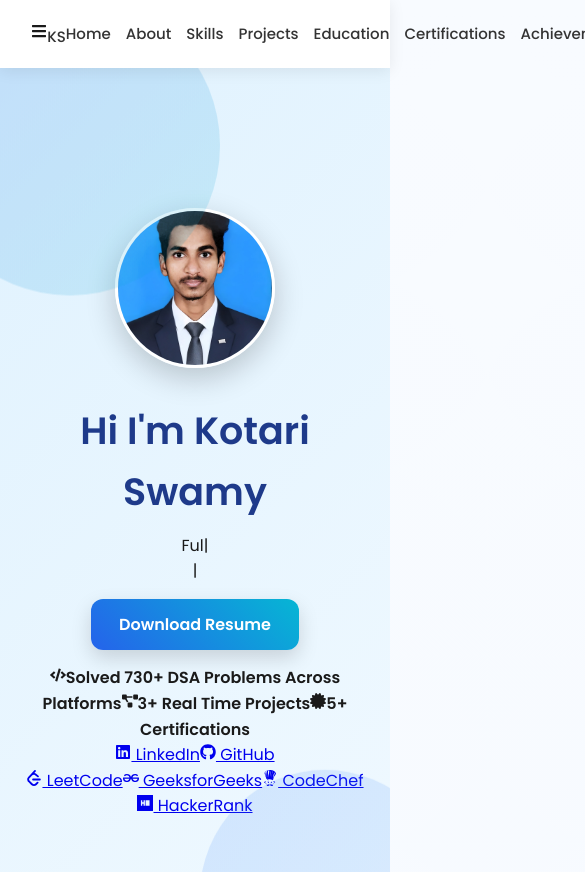
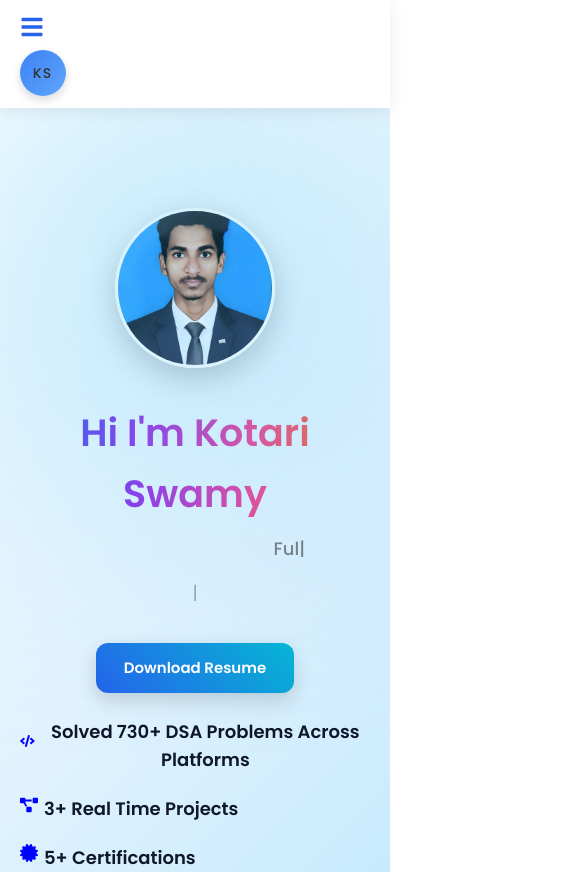
Before and after one commit to Swamy85/swamy-portfolio, a React (Create React App) app: page / in a window 390 px wide. Shown: the top 872 px of the page, 585 px wide, since content can reach past the window. Built offline with nearby package versions, Linux system fonts and the light colour scheme.

Commit message:
Update App.css

```diff
--- a/src/App.css
+++ b/src/App.css
@@ -61,7 +61,7 @@ border-radius:5px;
 display:flex;
 justify-content:space-between;
 align-items:center;
-padding:15px 8%;   /* reduced from 20px 10% */
+padding:20px 8%;   /* reduced from 20px 10% */
 background:white;
 box-shadow:0 3px 15px rgba(0,0,0,0.08);
 position:sticky;
@@ -112,117 +112,535 @@ width:100%;
 color:#2563eb;
 }
 
-
+/* =========================
+RESPONSIVE NAVBAR
+========================= */
+
+@media (max-width: 900px){
+
+.navbar{
+padding:12px 5%;
+flex-direction:column;
+align-items:flex-start;
+}
+
+.nav-links{
+list-style:none;
+display:flex;
+gap:25px;
+}
+
+.navbar a{
+font-size:14px;
+}
+
+}
+
+.menu-icon{
+display:none;
+font-size:24px;
+cursor:pointer;
+color:#2563eb;
+}
+
+@media (max-width:768px){
+
+.menu-icon{
+display:block;
+}
+
+.nav-links{
+position:absolute;
+top:70px;
+left:0;
+width:100%;
+background:white;
+flex-direction:column;
+align-items:center;
+gap:20px;
+padding:20px 0;
+transform:translateY(-200%);
+transition:0.4s;
+}
+
+.nav-links.active{
+transform:translateY(0);
+}
+
+}
+
+.logo{
+font-size:26px;
+font-weight:700;
+color:#1d4ed8;
+letter-spacing:1px;
+text-decoration:none;
+cursor:pointer;
+transition:0.3s;
+}
+.logo:hover{
+color:#2563eb;
+}
+
+.logo-circle{
+display:flex;
+align-items:center;
+justify-content:center;
+
+width:46px;
+height:46px;
+font-size:19px;
+border-radius:50%;
+
+background:linear-gradient(135deg,#3b82f6,#60a5fa);
+
+color:white;
+font-size:18px;
+font-weight:700;
+
+text-decoration:none;
+letter-spacing:1px;
+
+box-shadow:0 4px 10px rgba(0,0,0,0.15);
+
+transition:0.3s;
+}
+
+.logo-circle:hover{
+transform:scale(1.08);
+background:linear-gradient(135deg,#d1daef,#aaeff3);
+}
 /* =========================
 HERO SECTION
 ========================= */
-
 .hero{
+min-height:100vh;
+display:flex;
+align-items:center;
+justify-content:center;
 text-align:center;
-padding:140px 20px;
-background:linear-gradient(135deg,#e0f2fe,#f0f9ff);
+padding:60px 20px;
 position:relative;
 overflow:hidden;
-}
-
-.hero h1{
-font-size:52px;
-color:#1e3a8a;
-margin-bottom:10px;
-}
-
-.hero h3{
-color:#2563eb;
-margin-bottom:15px;
-}
-
-.hero p{
-max-width:700px;
-margin:auto;
-font-size:17px;
-color:#555;
-margin-top:10px;
-}
-
+
+background: linear-gradient(135deg,#ffffff,#e0f2fe,#bae6fd);
+
+
+color:#0f172a;
+}
 .hero::before{
 content:"";
 position:absolute;
-width:300px;
-height:300px;
-background:linear-gradient(135deg,#2563eb,#06b6d4);
-border-radius:50%;
-top:-80px;
-left:-80px;
-opacity:0.15;
-animation:float1 8s infinite ease-in-out;
+width:600px;
+height:600px;
+background:radial-gradient(circle,#38bdf8,transparent);
+top:-200px;
+left:-200px;
+opacity:0.3;
+filter:blur(120px);
+animation:moveGlow 12s infinite alternate;
 }
 
 .hero::after{
 content:"";
 position:absolute;
+bottom:0;
+left:0;
+width:100%;
+height:120px;
+
+background:linear-gradient(to bottom, transparent, #ffffff);
+}
+@keyframes moveGlow{
+0%{
+transform:translate(0,0);
+}
+
+100%{
+transform:translate(80px,60px);
+}
+}
+
+.hero-content{
+max-width:800px;
+display:flex;
+flex-direction:column;
+align-items:center;
+}
+
+
+
+.resume-btn:hover{
+background:#000;
+}
+
+
+/* Profile */
+
+.profile-img{
 width:250px;
 height:250px;
-background:linear-gradient(135deg,#3b82f6,#60a5fa);
 border-radius:50%;
-bottom:-80px;
-right:-60px;
-opacity:0.15;
-animation:float2 9s infinite ease-in-out;
-}
-
-/* Floating hero shapes */
-
-.hero{
+object-fit:cover;
+
+border:5px solid white;
+box-shadow:0 10px 30px rgba(0,0,0,0.15);
+margin-top: 40px;
+}
+
+/* Name */
+
+.hero h1{
+font-size:55px;
+font-weight:800;
+margin:10px 0;
+
+background:linear-gradient(90deg,#2563eb,#9333ea,#ec4899,#f97316);
+-webkit-background-clip:text;
+-webkit-text-fill-color:transparent;
+}
+@media(max-width:768px){
+
+.hero h1{
+font-size:42px;
+}
+
+.hero span{
+font-size:18px;
+}
+
+}
+
+.hero-typing{
+font-size:28px;
+font-weight:500;
+color:#7a7f85;
+min-height:20px;
+}
+@media (max-width:768px){
+
+.hero-typing{
+font-size:22px;
+}
+
+}
+/* Highlights */
+.hero-highlights{
+display:flex;
+gap:20px;
+margin-top:10px;
+font-size:16px;
+font-weight:500;
+flex-wrap:wrap;
+}
+
+.hero-highlights span{
+display:flex;
+align-items:center;
+gap:6px;
+}
+
+.highlight-icon{
+color:#0004ff;
+font-size:18px;
+margin-bottom: 10px;
+}
+
+/* Coding Platforms */
+
+.social-profiles{
+margin-top:20px;
+
+display:flex;
+justify-content:center;
+gap:20px;
+}
+
+.social-btn{
+display:flex;
+align-items:center;
+gap:8px;
+
+padding:10px 20px;
+
+border-radius:10px;
+
+font-weight:600;
+text-decoration:none;
+
+transition:0.3s;
+}
+
+/* LinkedIn */
+
+.linkedin{
+background:#0A66C2;
+color:white;
+}
+
+.linkedin:hover{
+background:#084d94;
+transform:translateY(-3px);
+}
+
+/* GitHub */
+
+.github{
+background:#24292e;
+color:white;
+}
+
+.github:hover{
+background:#000;
+transform:translateY(-3px);
+}
+
+.coding-profiles{
+margin-top:25px;
+
+display:flex;
+justify-content:center;
+gap:18px;
+flex-wrap:wrap;
+}
+
+.coding-profiles a{
+display:flex;
+align-items:center;
+gap:12px;
+
+padding:8px 16px;
+
+border-radius:8px;
+
+background:white;
+border:0.5px solid #000000;
+
+font-size:14px;
+font-weight:500;
+
+text-decoration:none;
+color:#1f2937;
+
+transition:0.3s;
+}
+/* LeetCode */
+
+.leetcode:hover{
+background:#FFA116;
+color:white;
+transform:translateY(-3px);
+}
+
+/* GeeksforGeeks */
+
+.gfg:hover{
+background:#2F8D46;
+color:white;
+transform:translateY(-3px);
+}
+
+/* CodeChef */
+
+.codechef:hover{
+background:#5B4638;
+color:white;
+transform:translateY(-3px);
+}
+
+/* HackerRank */
+
+.hackerrank:hover{
+background:#2EC866;
+color:white;
+transform:translateY(-3px);
+}
+.coding-profiles svg{
+font-size:18px;
+}
+/*==old*/
+.coding-platforms{
+display:flex;
+justify-content:center;
+align-items:center;
+gap:50px;
+margin-top:20px;
+flex-wrap:wrap;
+}
+.coding-platforms a{
+width:65px;
+height:65px;
+
+display:flex;
+align-items:center;
+justify-content:center;
+
+background:white;
+border-radius:14px;
+
+font-size:32px;
+
+box-shadow:0 8px 20px rgba(0,0,0,0.1);
+transition:0.3s;
+}
+
+.coding-platforms a:hover{
+transform:translateY(-6px);
+background:#2563eb;
+color:white;
+}
+
+.coding-platforms a span{
+position:absolute;
+bottom:-30px;
+left:50%;
+transform:translateX(-50%);
+
+background:#111827;
+color:white;
+
+padding:4px 8px;
+border-radius:6px;
+
+font-size:12px;
+
+opacity:0;
+transition:0.3s;
+pointer-events:none;
+}
+.coding-platforms a:hover span{
+opacity:1;
+}
+
+.coding-platforms a:hover{
+transform:translateY(-5px);
+background:#2563eb;
+color:white;
+}
+
+/* Buttons */
+
+.hero-buttons{
+margin-top:5px;
+display:flex;
+gap:20px;
+justify-content:center;
+align-items:center;
+flex-wrap:wrap;
+}
+
+.btn{
+display:inline-flex;
+align-items:center;
+justify-content:center;
+gap:8px;
+
+padding:12px 22px;
+
+border-radius:10px;
+
+background:#4c4c4d;
+color:white;
+
+text-decoration:none;
+font-weight:600;
+
+cursor:pointer;
+
+transition:all 0.3s ease;
+
+position:relative;
+}
+
+.btn:hover{
+background:#696a69;
+transform:translateY(-4px);
+box-shadow:0 8px 20px rgba(0,0,0,0.15);
+}
+
+.btn.outline{
+background:transparent;
+border:2px solid #2563eb;
+color:#2563eb;
+}
+
+.btn.outline:hover{
+background:#2563eb;
+color:white;
+}
+
+.hero::before,
+.hero::after{
+pointer-events:none;
+}
+
+.hero-buttons{
+position:relative;
+z-index:5;
+}
+
+.btn{
+position:relative;
+z-index:6;
+}
+.btn svg{
+font-size:18px;
+}
+
+/*hero typing*/
+.hero-split{
+display:flex;
+justify-content:center;
+align-items:center;
+margin-top:0px;
+}
+
+/* left side */
+.hero-typing{
+font-size:28px;
+
+width:220px;              /* fixed width area */
+
+display:flex;
+justify-content:flex-end; /* anchor text to divider */
+
+text-align:right;
+white-space:nowrap;
+overflow:visible;
+}
+
+/* right side */
+
+.resume-btn{
+padding:10px 16px;
+font-size:15px;
+width:auto;
+}
+
+@media(max-width:768px){
+
+.hero-split{
+flex-direction:column;
+gap:15px;
+}
+
+.hero-typing{
 text-align:center;
-padding:140px 20px;
-background:linear-gradient(135deg,#e0f2fe,#f0f9ff);
-position:relative;
-overflow:hidden;
-}
-
-.hero::before{
-
-content:"";
-
-position:absolute;
-
-width:300px;
-height:300px;
-
-background:linear-gradient(135deg,#2563eb,#06b6d4);
-
-border-radius:50%;
-
-top:-80px;
-left:-80px;
-
-opacity:0.15;
-
-animation:float1 8s infinite ease-in-out;
-
-}
-
-.hero::after{
-
-content:"";
-
-position:absolute;
-
-width:250px;
-height:250px;
-
-background:linear-gradient(135deg,#3b82f6,#60a5fa);
-
-border-radius:50%;
-
-bottom:-80px;
-right:-60px;
-
-opacity:0.15;
-
-animation:float2 9s infinite ease-in-out;
-
-}
+padding-right:0;
+}
+
+.resume-btn{
+margin-left:0;
+}
+
+}
+
+.hero-divider{
+font-size:24px;
+margin:0 10px;
+color:#94a3b8;
+}
+/*====*/
 
 @keyframes float1{
 
```
